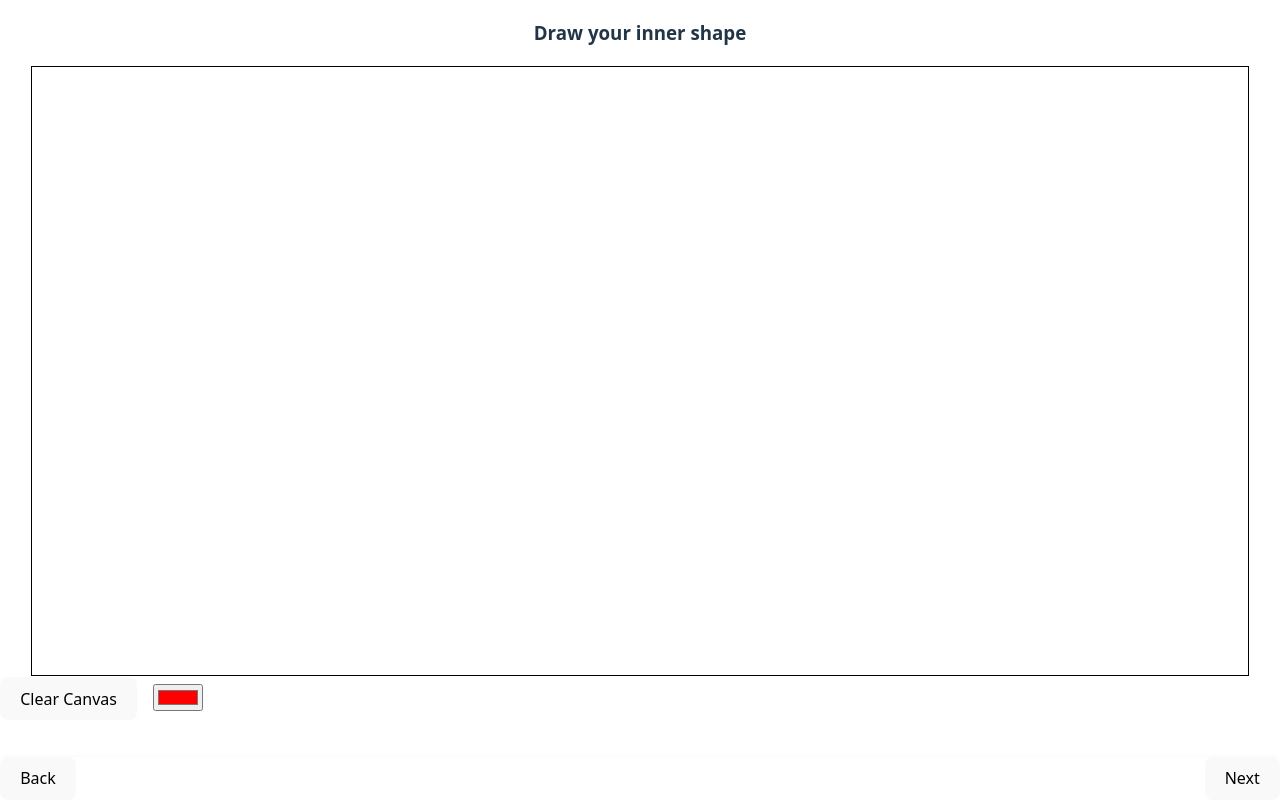
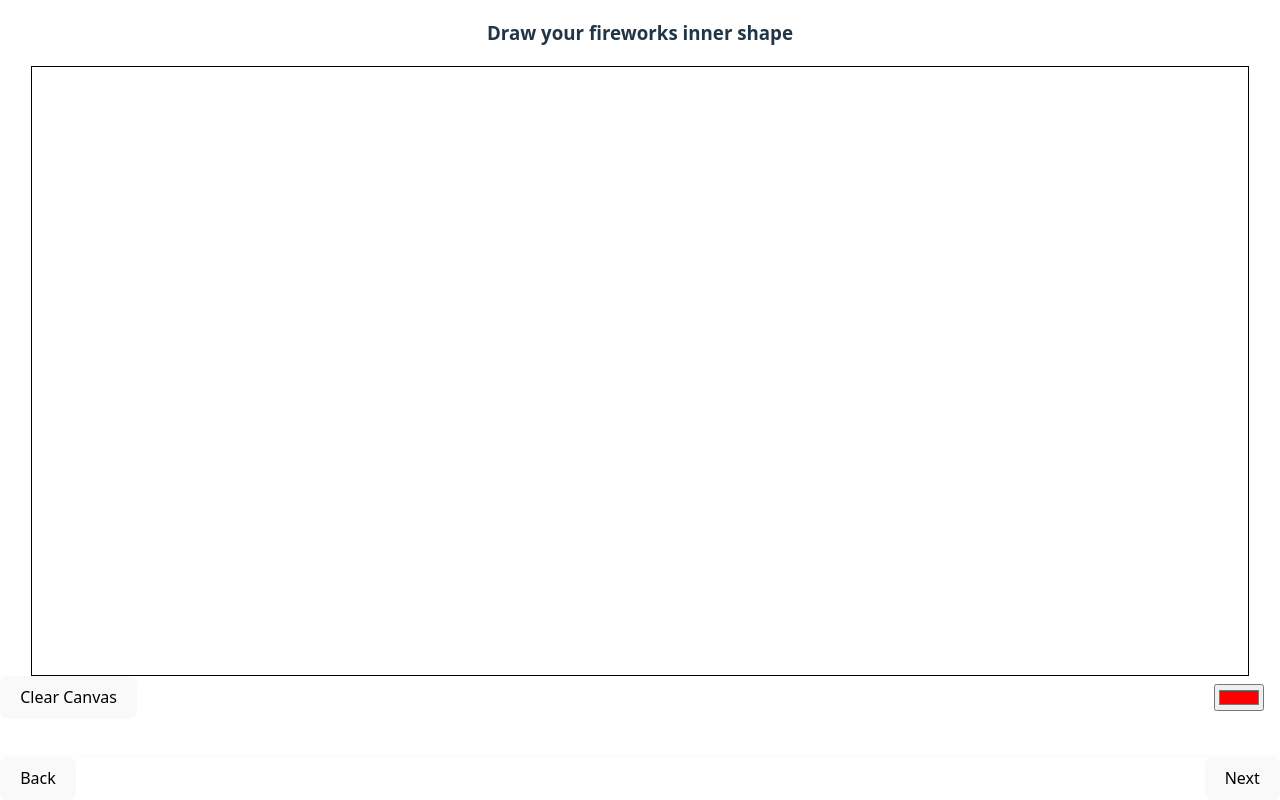
Before and after one commit to Generic-Wizard-DH2413/wizzyworks-frontend, a React (Vite) app: page /innerlayer in a window 1280 px wide. Built offline with nearby package versions, Linux system fonts and the light colour scheme; no server answers.

Commit message:
Stylechanges to Canvas

```diff
--- a/src/Canvas/Canvas.css
+++ b/src/Canvas/Canvas.css
@@ -13,3 +13,10 @@ h3 {
 input {
     margin: 0.6em 1.2em;
 }
+
+.canvas-buttons {
+    display: flex;
+    width: 100%;
+    justify-content: space-between;
+    flex-direction: row;
+}
--- a/src/Canvas/Canvas.jsx
+++ b/src/Canvas/Canvas.jsx
@@ -106,7 +106,7 @@ export default function Canvas({ onSend }) {
 
     return (
         <>
-            <h3>Draw your inner shape</h3>
+            <h3>Draw your fireworks inner shape</h3>
             <canvas
                 ref={canvasRef}
                 className="canvas-element"
@@ -121,13 +121,14 @@ export default function Canvas({ onSend }) {
                 onTouchEnd={handleTouchEnd}
             />
 
-            {/* <button onClick={sendDrawing}>Send Drawing</button> */}
+            <div className="canvas-buttons">
                 <button onClick={clearCanvas}>Clear Canvas</button>
                 <input onChange={(e) => {
                     setCurrentColor(e.target.value)
                     const ctx = canvasRef.current.getContext("2d");
                     ctx.strokeStyle = currentColor;
                 }} type="color" id="foreground" name="foreground" value={currentColor} />
+            </div>
 
             <nav>
                 <button onClick={() => navigate('/outerlayer')}>Back</button>
--- a/src/Information/Information.jsx
+++ b/src/Information/Information.jsx
@@ -5,8 +5,8 @@ export default function Information() {
 
     return (
         <>
-            <h1>Information</h1>
-            <p>Please increase the brightness and turn up the volume for full experience</p>
+            <h1>Build your own firework</h1>
+            <p>Please increase the <i>brightness</i> and turn up the <i>volume</i> for full experience</p>
             <nav className='special-nav'>
                 <button onClick={() => navigate('/innerlayer')}>Next</button>
             </nav>
```
Lines whose indentation alone changed are shown as unchanged.
